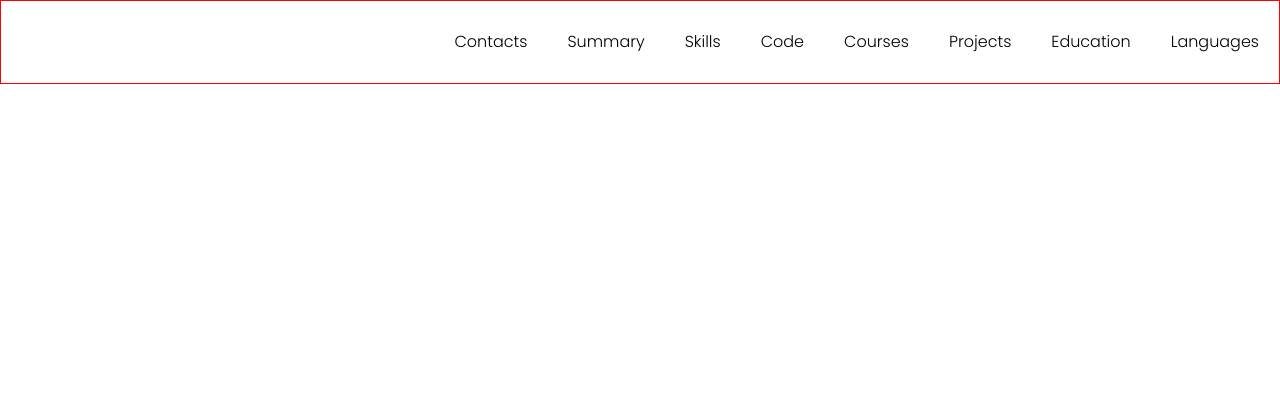
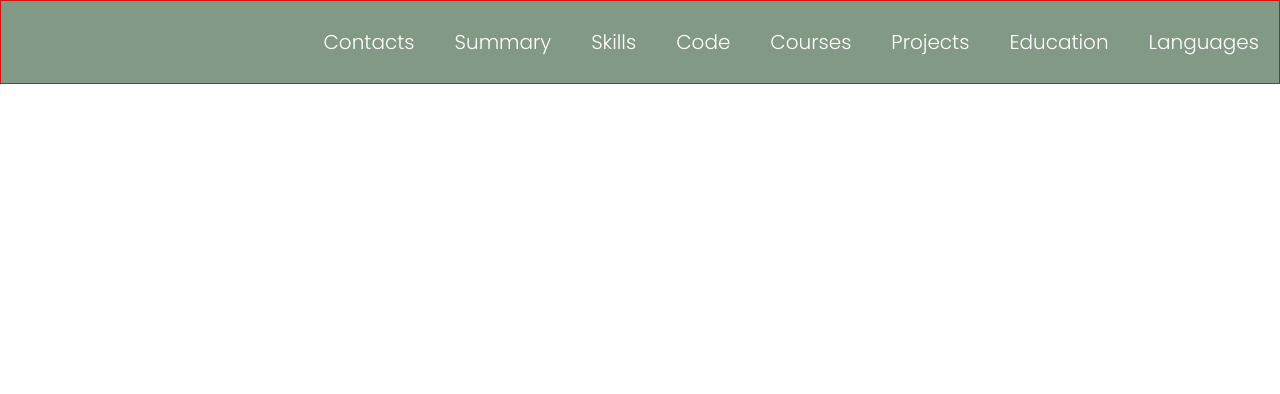
Before and after one commit to dkondr/JS-FE-PS-2023Q2-rsschool-cv, a plain HTML site: page index.html in a window 1280 px wide. Shown: the top 394 px of the page. Drawn offline with Linux system fonts and the light colour scheme.

Commit message:
feat: complete header

```diff
--- a/style.css
+++ b/style.css
@@ -29,6 +29,7 @@ body{
 /* HEADER */
 .header {
     border: 1px solid red;
+    background-color: rgb(130, 153, 133);
 }
 
 .nav__list {
@@ -42,7 +43,14 @@ body{
     padding: 0 20px;
     line-height: 50px;
     text-decoration-line: none;
-    color: black;
+    color: #fff;
+    font-size: 20px;
+    transition:  0.5s; /*smoth change of properties*/
+}
+
+.nav__link:hover {
+    color: rgb(215, 209, 201);
+    text-decoration-line: underline;
 }
 /* MAIN */
 .main {
```
